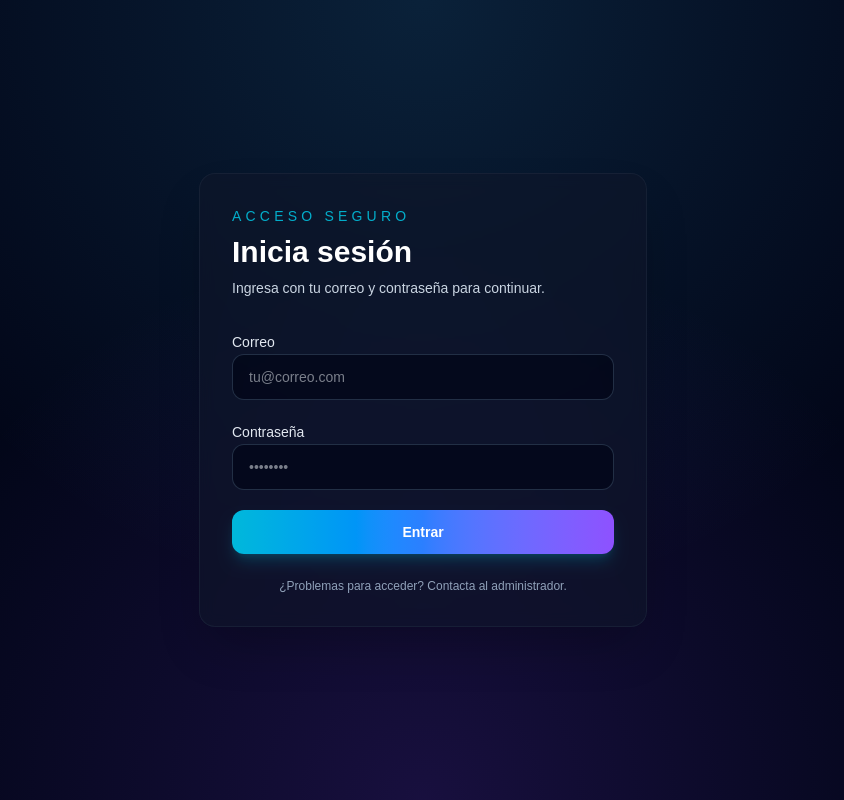
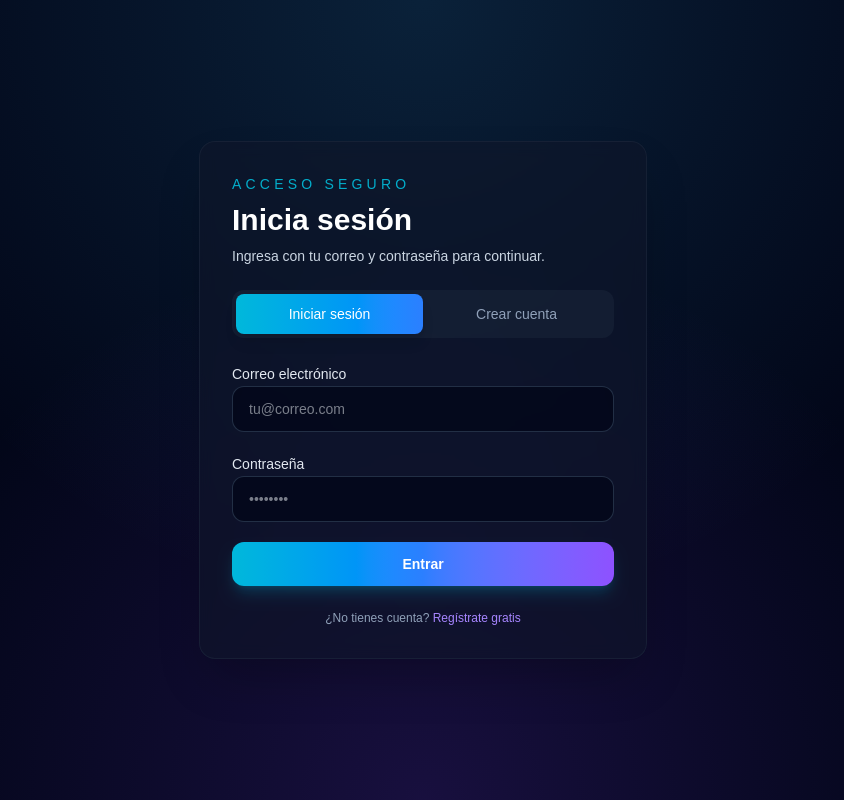
Before and after one commit to Peluchito19/Mineiro-Clientes, a Next.js app: page /login in a window 1280 px wide. Shown: the whole page, without its empty margins (217-1061 px from the left). Built offline with nearby package versions, Linux system fonts and the light colour scheme; no server answers.

Commit message:
Add registration form to login page with better error handling

```diff
--- a/app/login/page.js
+++ b/app/login/page.js
@@ -7,8 +7,10 @@ import { getSupabaseClient } from "@/utils/supabase/client";
 export default function LoginPage() {
   const router = useRouter();
   const supabase = getSupabaseClient();
+  const [isRegister, setIsRegister] = useState(false);
   const [email, setEmail] = useState("");
   const [password, setPassword] = useState("");
+  const [confirmPassword, setConfirmPassword] = useState("");
   const [loading, setLoading] = useState(false);
   const [error, setError] = useState("");
   const [message, setMessage] = useState("");
@@ -22,28 +24,94 @@ export default function LoginPage() {
     try {
       if (!supabase) {
         setError(
-          "Configuracion incompleta. Agrega las variables de Supabase en Vercel.",
+          "Configuración incompleta. Las variables de Supabase no están configuradas."
         );
+        setLoading(false);
         return;
       }
 
+      if (isRegister) {
+        // REGISTRO
+        if (password !== confirmPassword) {
+          setError("Las contraseñas no coinciden.");
+          setLoading(false);
+          return;
+        }
+
+        if (password.length < 6) {
+          setError("La contraseña debe tener al menos 6 caracteres.");
+          setLoading(false);
+          return;
+        }
+
+        const { data, error: signUpError } = await supabase.auth.signUp({
+          email,
+          password,
+          options: {
+            emailRedirectTo: `${window.location.origin}/dashboard`,
+          },
+        });
+
+        if (signUpError) {
+          setError(signUpError.message);
+          setLoading(false);
+          return;
+        }
+
+        // Check if email confirmation is required
+        if (data?.user?.identities?.length === 0) {
+          setError("Este correo ya está registrado. Intenta iniciar sesión.");
+        } else if (data?.user && !data?.session) {
+          setMessage(
+            "¡Cuenta creada! Revisa tu correo para confirmar tu cuenta."
+          );
+        } else {
+          setMessage("¡Cuenta creada! Redirigiendo...");
+          router.push("/dashboard");
+        }
+      } else {
+        // LOGIN
         const { error: signInError } = await supabase.auth.signInWithPassword({
           email,
           password,
         });
 
         if (signInError) {
+          // Translate common errors
+          if (signInError.message === "Invalid login credentials") {
+            setError("Correo o contraseña incorrectos.");
+          } else if (signInError.message === "Email not confirmed") {
+            setError("Debes confirmar tu correo antes de iniciar sesión.");
+          } else {
             setError(signInError.message);
+          }
+          setLoading(false);
           return;
         }
 
-      setMessage("Bienvenido. Redirigiendo...");
-      router.push("/");
+        setMessage("¡Bienvenido! Redirigiendo...");
+        router.push("/dashboard");
+      }
     } catch (err) {
+      console.error("Auth error:", err);
+      if (err.message === "Failed to fetch") {
+        setError(
+          "No se pudo conectar con el servidor. Verifica que las variables de Supabase estén configuradas correctamente."
+        );
+      } else {
         setError("Ocurrió un error inesperado. Intenta de nuevo.");
+      }
     } finally {
       setLoading(false);
     }
+  };
+
+  const toggleMode = () => {
+    setIsRegister(!isRegister);
+    setError("");
+    setMessage("");
+    setPassword("");
+    setConfirmPassword("");
   };
 
   return (
@@ -54,22 +122,52 @@ export default function LoginPage() {
 
         <div className="relative mx-auto flex min-h-screen max-w-6xl items-center justify-center px-6 py-16">
           <div className="w-full max-w-md rounded-2xl border border-slate-800/60 bg-slate-900/60 p-8 shadow-2xl backdrop-blur">
+            {/* Header */}
             <div className="space-y-2">
               <p className="text-sm uppercase tracking-[0.3em] text-cyan-400/80">
-                Acceso seguro
+                {isRegister ? "Nueva cuenta" : "Acceso seguro"}
               </p>
               <h1 className="text-3xl font-semibold text-white">
-                Inicia sesión
+                {isRegister ? "Crear cuenta" : "Inicia sesión"}
               </h1>
               <p className="text-sm text-slate-300">
-                Ingresa con tu correo y contraseña para continuar.
+                {isRegister
+                  ? "Regístrate para comenzar a usar Mineiro."
+                  : "Ingresa con tu correo y contraseña para continuar."}
               </p>
             </div>
 
-            <form className="mt-8 space-y-5" onSubmit={handleSubmit}>
+            {/* Toggle Login/Register */}
+            <div className="mt-6 flex rounded-xl bg-slate-800/50 p-1">
+              <button
+                type="button"
+                onClick={() => !loading && setIsRegister(false)}
+                className={`flex-1 rounded-lg py-2.5 text-sm font-medium transition-all ${
+                  !isRegister
+                    ? "bg-gradient-to-r from-cyan-500 to-blue-500 text-white shadow-lg"
+                    : "text-slate-400 hover:text-slate-200"
+                }`}
+              >
+                Iniciar sesión
+              </button>
+              <button
+                type="button"
+                onClick={() => !loading && setIsRegister(true)}
+                className={`flex-1 rounded-lg py-2.5 text-sm font-medium transition-all ${
+                  isRegister
+                    ? "bg-gradient-to-r from-violet-500 to-purple-500 text-white shadow-lg"
+                    : "text-slate-400 hover:text-slate-200"
+                }`}
+              >
+                Crear cuenta
+              </button>
+            </div>
+
+            {/* Form */}
+            <form className="mt-6 space-y-5" onSubmit={handleSubmit}>
               <div className="space-y-2">
                 <label className="text-sm font-medium text-slate-200">
-                  Correo
+                  Correo electrónico
                 </label>
                 <input
                   type="email"
@@ -92,34 +190,84 @@ export default function LoginPage() {
                   onChange={(event) => setPassword(event.target.value)}
                   placeholder="••••••••"
                   required
-                  autoComplete="current-password"
+                  autoComplete={isRegister ? "new-password" : "current-password"}
                   className="w-full rounded-xl border border-slate-700/70 bg-slate-950/70 px-4 py-3 text-sm text-slate-100 outline-none transition focus:border-violet-400/70 focus:ring-2 focus:ring-violet-500/30"
                 />
               </div>
 
-              {error ? (
+              {isRegister && (
+                <div className="space-y-2">
+                  <label className="text-sm font-medium text-slate-200">
+                    Confirmar contraseña
+                  </label>
+                  <input
+                    type="password"
+                    value={confirmPassword}
+                    onChange={(event) => setConfirmPassword(event.target.value)}
+                    placeholder="••••••••"
+                    required
+                    autoComplete="new-password"
+                    className="w-full rounded-xl border border-slate-700/70 bg-slate-950/70 px-4 py-3 text-sm text-slate-100 outline-none transition focus:border-violet-400/70 focus:ring-2 focus:ring-violet-500/30"
+                  />
+                </div>
+              )}
+
+              {error && (
                 <div className="rounded-xl border border-rose-500/30 bg-rose-500/10 px-4 py-3 text-sm text-rose-200">
                   {error}
                 </div>
-              ) : null}
+              )}
 
-              {message ? (
+              {message && (
                 <div className="rounded-xl border border-emerald-500/30 bg-emerald-500/10 px-4 py-3 text-sm text-emerald-200">
                   {message}
                 </div>
-              ) : null}
+              )}
 
               <button
                 type="submit"
                 disabled={loading}
-                className="flex w-full items-center justify-center rounded-xl bg-gradient-to-r from-cyan-500 via-blue-500 to-violet-500 px-4 py-3 text-sm font-semibold text-white shadow-lg shadow-cyan-500/20 transition hover:brightness-110 disabled:cursor-not-allowed disabled:opacity-70"
+                className={`flex w-full items-center justify-center rounded-xl px-4 py-3 text-sm font-semibold text-white shadow-lg transition hover:brightness-110 disabled:cursor-not-allowed disabled:opacity-70 ${
+                  isRegister
+                    ? "bg-gradient-to-r from-violet-500 via-purple-500 to-pink-500 shadow-violet-500/20"
+                    : "bg-gradient-to-r from-cyan-500 via-blue-500 to-violet-500 shadow-cyan-500/20"
+                }`}
               >
-                {loading ? "Ingresando..." : "Entrar"}
+                {loading
+                  ? isRegister
+                    ? "Creando cuenta..."
+                    : "Ingresando..."
+                  : isRegister
+                  ? "Crear mi cuenta"
+                  : "Entrar"}
               </button>
             </form>
 
+            {/* Footer */}
             <p className="mt-6 text-center text-xs text-slate-400">
-              ¿Problemas para acceder? Contacta al administrador.
+              {isRegister ? (
+                <>
+                  ¿Ya tienes cuenta?{" "}
+                  <button
+                    type="button"
+                    onClick={toggleMode}
+                    className="text-cyan-400 hover:underline"
+                  >
+                    Inicia sesión
+                  </button>
+                </>
+              ) : (
+                <>
+                  ¿No tienes cuenta?{" "}
+                  <button
+                    type="button"
+                    onClick={toggleMode}
+                    className="text-violet-400 hover:underline"
+                  >
+                    Regístrate gratis
+                  </button>
+                </>
+              )}
             </p>
           </div>
         </div>
```
Lines whose indentation alone changed are shown as unchanged.
